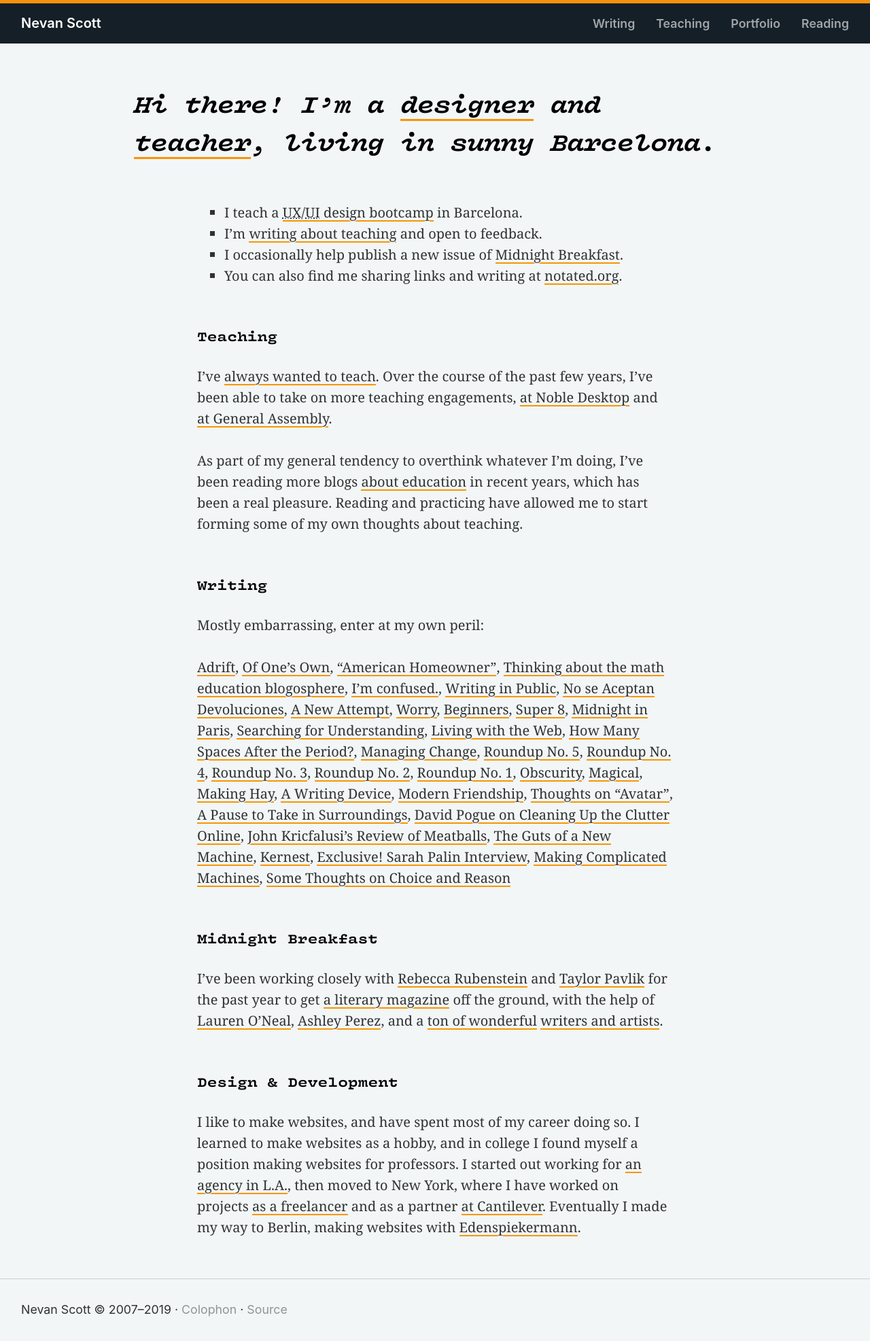
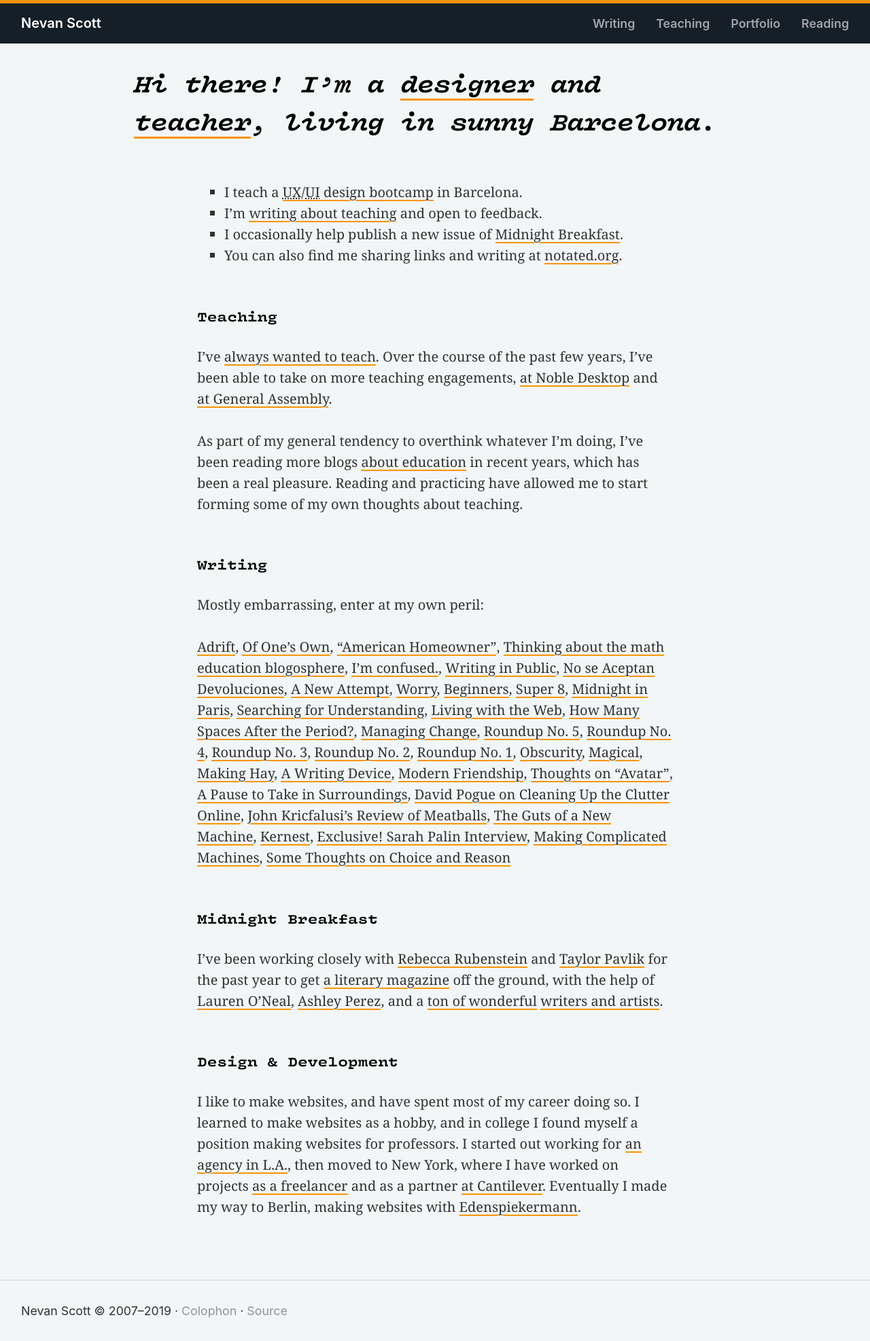
Before and after one commit to nevanscott/nevanscott.github.io, a Jekyll site: the page built from index.md, in a window 1280 px wide. Shown: the whole page at 68% size. Built offline with Jekyll 4.4.1, drawn with Linux system fonts in a browser that asks for light colours; some web fonts are replaced.

Commit message:
Minor fixes for page layout

```diff
--- a/_sass/base.scss
+++ b/_sass/base.scss
@@ -18,7 +18,6 @@ body {
 }
 
 header, main, section, footer {
-	margin: auto;
 	padding-left: var(--type-space-dash);
 	padding-right: var(--type-space-dash);
 	position: relative;
--- a/_sass/layout.scss
+++ b/_sass/layout.scss
@@ -1,4 +1,11 @@
 $sidebar-width: 11em;
+
+body {
+  min-height: 100vh;
+  display: grid;
+  grid-template-columns: auto;
+  grid-template-rows: auto 1fr auto;
+}
 
 header[role=banner] {
   background: var(--header-background);
@@ -7,7 +14,6 @@ header[role=banner] {
   color: var(--header-text-color);
   font-family: var(--font-family-interface);
   font-weight: 600;
-  margin-bottom: var(--type-space-400);
   padding-top: var(--type-space-300);
   padding-bottom: var(--type-space-300);
   overflow: auto;
@@ -47,7 +53,7 @@ header[role=banner] {
 }
 
 main[role=main] {
-  margin-top: var(--type-space-500);
+  margin-top: var(--type-space-400);
   h1 {
     font-size: var(--font-size-title);
   }
```
